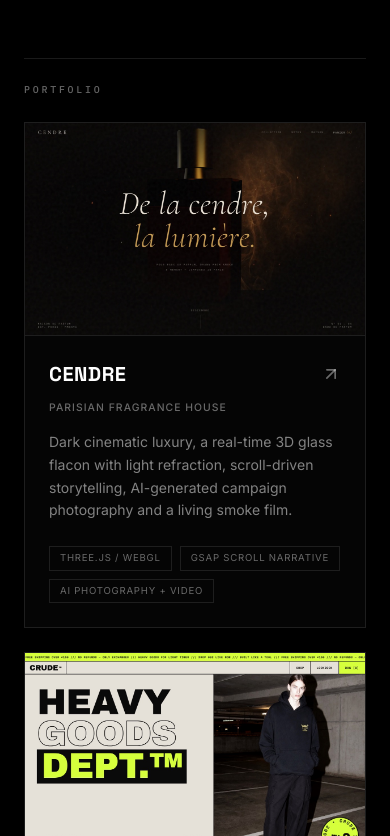
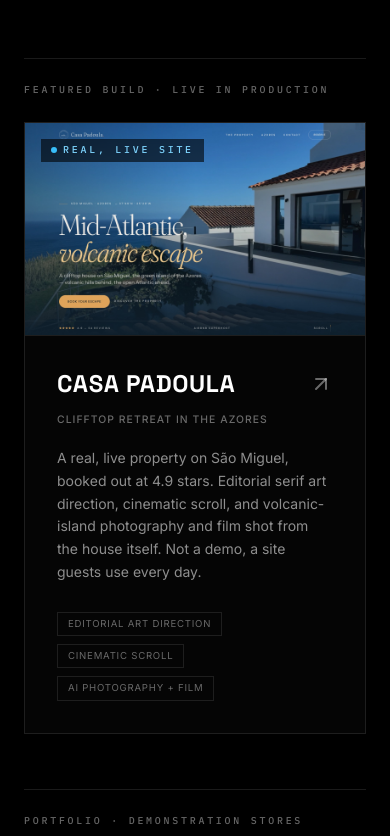
Before and after one commit to Hbuisser/MonoClick, a Next.js app: page / in a window 390 px wide. Shown: the part 5048-5884 px from the top of the page. Built offline with nearby package versions, Linux system fonts and the light colour scheme.

Commit message:
casapadoula

```diff
--- a/app/(marketing)/services/page.tsx
+++ b/app/(marketing)/services/page.tsx
@@ -97,6 +97,13 @@
     ],
     technologies: ['Three.js / WebGL', 'React', 'Shopify', 'AI photography & video', 'Vercel'],
     examples: [
+      {
+        name: 'Casa Padoula',
+        tagline: 'Clifftop retreat in the Azores',
+        url: 'https://casapadoula.com',
+        image: '/showcase/casapadoula.jpg',
+        note: 'A real, live rental on São Miguel, booked out at 4.9 stars. Editorial serif, cinematic scroll, film shot from the house itself.',
+      },
       {
         name: 'CENDRE',
         tagline: 'Parisian fragrance house',
@@ -379,9 +386,42 @@
 
                 {'examples' in service && service.examples && (
                   <div className="mt-14 border-t border-white/10 pt-10">
-                    <h3 className="label-mono mb-6 text-white/40">Stores built &amp; designed by AI</h3>
+                    <h3 className="label-mono mb-6 text-white/40">Sites built &amp; designed by AI</h3>
+
+                    {/* Featured: a real, live site */}
+                    <a
+                      href={service.examples[0].url}
+                      target="_blank"
+                      rel="noopener noreferrer"
+                      className="group mb-6 grid grid-cols-1 overflow-hidden border border-white/10 bg-white/[0.02] transition-colors duration-300 hover:border-white/30 sm:grid-cols-2"
+                    >
+                      <div className="relative aspect-[16/10] overflow-hidden border-b border-white/10 sm:aspect-auto sm:h-full sm:border-b-0 sm:border-r">
+                        <Image
+                          src={service.examples[0].image}
+                          alt={`${service.examples[0].name}, ${service.examples[0].tagline}`}
+                          fill
+                          sizes="(max-width: 640px) 100vw, 50vw"
+                          className="object-cover object-center transition-transform duration-700 group-hover:scale-[1.03]"
+                        />
+                        <span className="label-mono absolute left-4 top-4 flex items-center gap-1.5 bg-black/60 px-2.5 py-1 text-[0.6rem] text-sky-300 backdrop-blur-sm">
+                          <span className="h-1.5 w-1.5 rounded-full bg-sky-400" aria-hidden />
+                          Real, live site
+                        </span>
+                      </div>
+                      <div className="flex flex-col justify-center p-6 sm:p-8">
+                        <div className="mb-2 flex items-center justify-between">
+                          <h4 className="font-heading text-xl font-bold uppercase tracking-wide text-white">
+                            {service.examples[0].name}
+                          </h4>
+                          <ArrowUpRight className="h-5 w-5 text-white/40 transition-all duration-300 group-hover:translate-x-0.5 group-hover:-translate-y-0.5 group-hover:text-white" />
+                        </div>
+                        <div className="label-mono mb-3 text-sky-400/80">{service.examples[0].tagline}</div>
+                        <p className="max-w-md text-sm leading-relaxed text-white/55">{service.examples[0].note}</p>
+                      </div>
+                    </a>
+
                     <div className="grid grid-cols-1 gap-6 sm:grid-cols-3">
-                      {service.examples.map((example) => (
+                      {service.examples.slice(1).map((example) => (
                         <a
                           key={example.name}
                           href={example.url}
--- a/app/case-study/page.tsx
+++ b/app/case-study/page.tsx
@@ -4,7 +4,11 @@
 
 import { createMetadata } from '@/lib/seo'
 import { ScrollReveal } from '@/components/scroll-reveal'
-import { CaseStudyOptin } from '@/components/landing/case-study-optin'
+import {
+  CaseStudyOptin,
+  CaseStudyOptinProvider,
+  CaseStudyOptinTrigger,
+} from '@/components/landing/case-study-optin'
 
 export const metadata: Metadata = createMetadata({
   title: 'FREE Case Study, The AI Support Agent for Ecommerce Brands',
@@ -39,10 +43,14 @@
         </ScrollReveal>
 
         {/* Video preview + bullets */}
+        <CaseStudyOptinProvider>
           <div className="mt-14 grid grid-cols-1 items-center gap-10 lg:mt-20 lg:grid-cols-2 lg:gap-16">
             {/* Preview thumbnail */}
             <ScrollReveal variant="fade-up" className="order-1">
-            <div className="group relative aspect-video overflow-hidden border border-zinc-200">
+              <CaseStudyOptinTrigger
+                aria-label="Get instant access to the case study"
+                className="group relative block aspect-video w-full overflow-hidden border border-zinc-200"
+              >
                 <Image
                   src="/new_case_study.png"
                   alt="AI Support Agent case study, live ticket resolution demo"
@@ -61,7 +69,7 @@
                 <p className="absolute bottom-4 left-4 text-xs font-medium uppercase tracking-wider text-white/90">
                   Case study · 6 min watch
                 </p>
-            </div>
+              </CaseStudyOptinTrigger>
             </ScrollReveal>
 
             {/* Reveals + CTA */}
@@ -75,7 +83,9 @@
                     <span className="mt-0.5 flex h-6 w-6 flex-shrink-0 items-center justify-center rounded-full bg-blue-50">
                       <Check className="h-3.5 w-3.5 text-blue-600" />
                     </span>
-                  <span className="text-sm leading-relaxed text-zinc-600 sm:text-base">{item}</span>
+                    <span className="text-sm leading-relaxed text-zinc-600 sm:text-base">
+                      {item}
+                    </span>
                   </li>
                 ))}
               </ul>
@@ -86,6 +96,7 @@
               <p className="mt-4 text-xs text-zinc-400">100% free · Instant access.</p>
             </ScrollReveal>
           </div>
+        </CaseStudyOptinProvider>
       </div>
     </section>
   )
--- a/components/showcase-sites.tsx
+++ b/components/showcase-sites.tsx
@@ -62,6 +62,16 @@
   },
 ]
 
+const featured = {
+  name: 'Casa Padoula',
+  url: 'https://casapadoula.com',
+  tagline: 'Clifftop retreat in the Azores',
+  image: '/showcase/casapadoula.jpg',
+  description:
+    'A real, live property on São Miguel, booked out at 4.9 stars. Editorial serif art direction, cinematic scroll, and volcanic-island photography and film shot from the house itself. Not a demo, a site guests use every day.',
+  tags: ['Editorial art direction', 'Cinematic scroll', 'AI photography + film'],
+}
+
 export function ShowcaseSites() {
   return (
     <section className="border-t border-white/10 bg-black py-24" id="ai-showcase">
@@ -77,15 +87,67 @@
             </span>
           </h2>
           <p className="mt-6 max-w-2xl text-sm leading-relaxed text-white/50">
-            The AI Design Agent is how MonoClick ships custom Shopify and headless stores end
+            The AI Design Agent is how MonoClick ships custom storefronts and brand sites end
             to end, concept, copy, AI-generated photography and film, 3D, code and
-            deployment. No templates, no stock assets. Each store below was built from a
-            single brief, so you can judge the craft before we point it at yours.
+            deployment. No templates, no stock assets. Every build below, from a real live
+            property to invented demo stores, so you can judge the craft before we point it
+            at yours.
           </p>
         </ScrollReveal>
 
         <ScrollReveal variant="fade-up" className="mb-6 border-t border-white/10 pt-6">
-          <span className="label-mono block text-white/40">Portfolio</span>
+          <span className="label-mono block text-white/40">Featured build · live in production</span>
+        </ScrollReveal>
+
+        <ScrollReveal variant="fade-up" className="mb-14">
+          <HoverSurface className="h-full">
+            <a
+              href={featured.url}
+              target="_blank"
+              rel="noreferrer"
+              className="group grid grid-cols-1 overflow-hidden border border-white/10 bg-white/[0.02] transition-colors duration-300 hover:border-white/30 lg:grid-cols-2"
+            >
+              <div className="relative aspect-[16/10] overflow-hidden border-b border-white/10 lg:aspect-auto lg:h-full lg:border-b-0 lg:border-r">
+                <Image
+                  src={featured.image}
+                  alt={`${featured.name}, ${featured.tagline}`}
+                  fill
+                  sizes="(max-width: 1024px) 100vw, 50vw"
+                  className="object-cover object-center transition-transform duration-700 group-hover:scale-[1.03]"
+                />
+                <span className="label-mono absolute left-4 top-4 flex items-center gap-1.5 bg-black/60 px-2.5 py-1 text-[0.6rem] text-sky-300 backdrop-blur-sm">
+                  <span className="h-1.5 w-1.5 rounded-full bg-sky-400" aria-hidden />
+                  Real, live site
+                </span>
+              </div>
+              <div className="flex flex-col justify-center p-8 sm:p-10 lg:p-12">
+                <div className="mb-3 flex items-center justify-between">
+                  <h3 className="font-heading text-2xl font-bold uppercase tracking-wide text-white sm:text-3xl">
+                    {featured.name}
+                  </h3>
+                  <ArrowUpRight className="h-6 w-6 text-white/40 transition-all duration-300 group-hover:translate-x-0.5 group-hover:-translate-y-0.5 group-hover:text-white" />
+                </div>
+                <div className="section-label mb-5 text-white">{featured.tagline}</div>
+                <p className="mb-7 max-w-md text-sm leading-relaxed text-white/55">
+                  {featured.description}
+                </p>
+                <div className="flex flex-wrap gap-2">
+                  {featured.tags.map(tag => (
+                    <span
+                      key={tag}
+                      className="border border-white/10 px-2.5 py-1 text-[0.6rem] uppercase tracking-[0.08em] text-white/40"
+                    >
+                      {tag}
+                    </span>
+                  ))}
+                </div>
+              </div>
+            </a>
+          </HoverSurface>
+        </ScrollReveal>
+
+        <ScrollReveal variant="fade-up" className="mb-6 border-t border-white/10 pt-6">
+          <span className="label-mono block text-white/40">Portfolio · demonstration stores</span>
         </ScrollReveal>
 
         <div className="grid grid-cols-1 gap-6 lg:grid-cols-3">
@@ -137,9 +199,9 @@
 
         <ScrollReveal variant="fade-up" delay={0.3} className="mt-10">
           <p className="text-xs leading-relaxed text-white/30">
-            Live demonstration stores, every pixel, asset and line of code produced
-            autonomously by our AI design agent, directed by MonoClick. Imagine what this
-            does for your brand.
+            Real, live sites and demonstration stores, every pixel, asset and line of code
+            produced autonomously by our AI design agent, directed by MonoClick. Imagine what
+            this does for your brand.
           </p>
         </ScrollReveal>
       </div>
```
Also changed, not shown: components/landing/case-study-optin.tsx (+74 -28 lines), public/showcase/casapadoula.jpg (added). Lines whose indentation alone changed are shown as unchanged.
